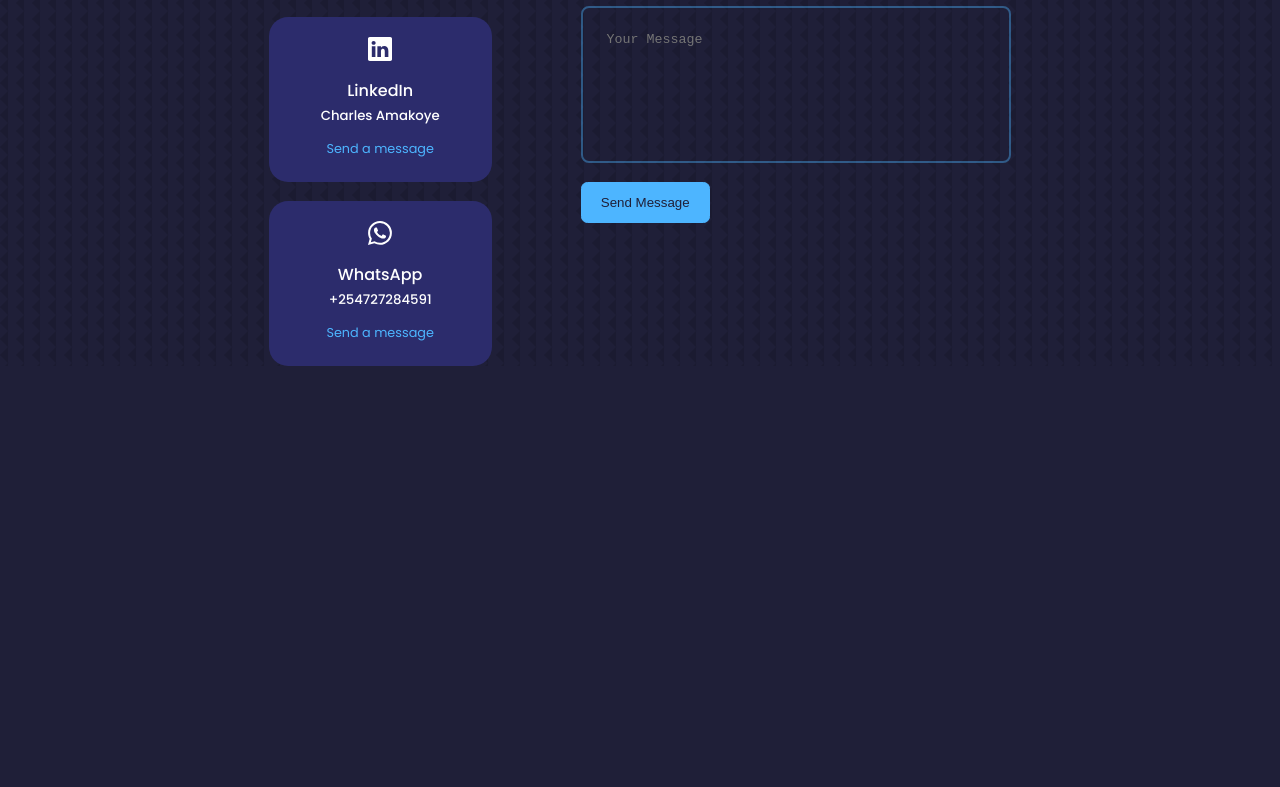
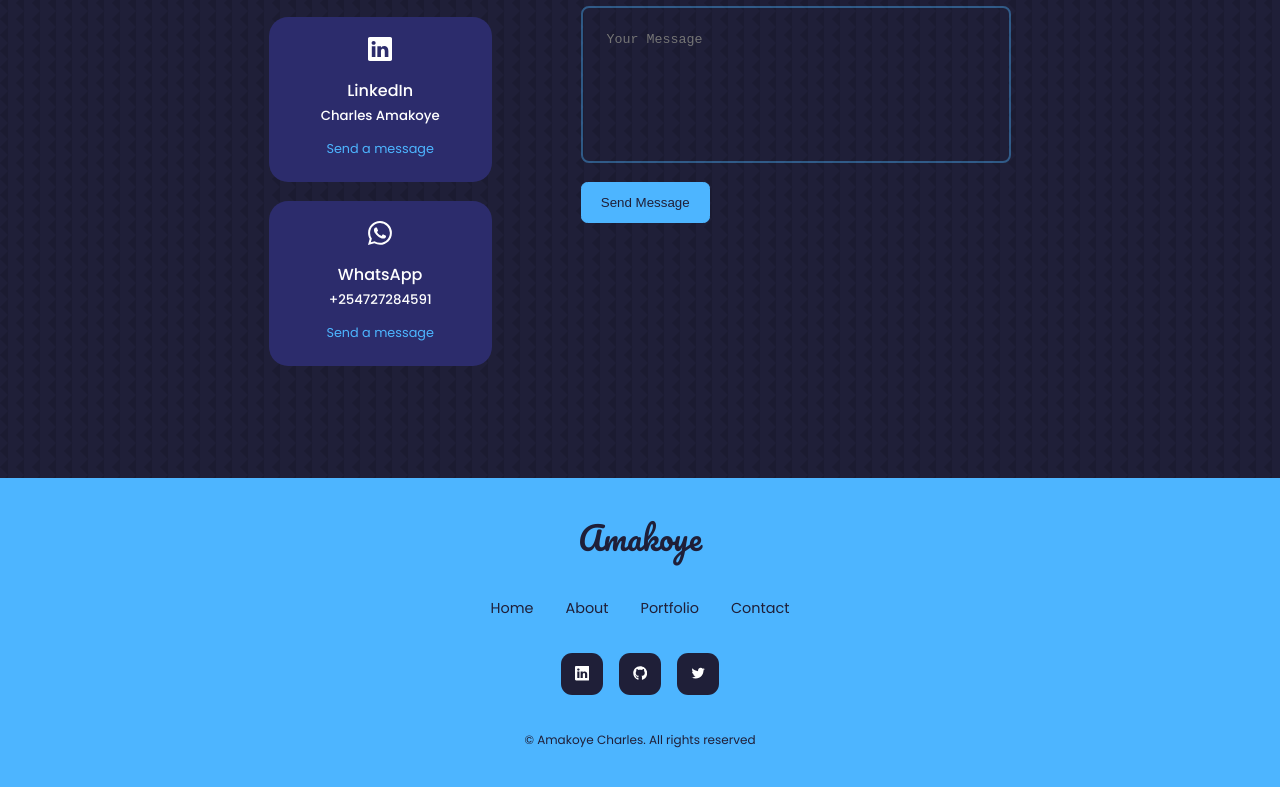
Before and after one commit to Amakoye/charlesamakoye, a React (Create React App) app: page / in a window 1280 px wide. Shown: the part 3109-3896 px from the top of the page. Before the commit the page ends 3475 px from the top, so only its background shows below. Built offline with nearby package versions, Linux system fonts and the light colour scheme.

Commit message:
add footer section

```diff
--- a/src/App.tsx
+++ b/src/App.tsx
@@ -1,5 +1,6 @@
 import About from "./components/about/About";
 import Contact from "./components/contact/Contact";
+import Footer from "./components/footer/Footer";
 import Header from "./components/header/Header";
 import Nav from "./components/nav/Nav";
 import Portfolio from "./components/portfolio/Portfolio";
@@ -12,6 +13,7 @@
       <About />
       <Portfolio />
       <Contact />
+      <Footer />
     </>
   );
 }
--- a/src/components/contact/Contact.jsx
+++ b/src/components/contact/Contact.jsx
@@ -63,9 +63,6 @@
             <BsWhatsapp className="contact__option-icon" />
             <h4>WhatsApp</h4>
             <h5>+254727284591</h5>
-            {
-              // eslint-disable-next-line jsx-a11y/anchor-is-valid
-            }
             <a href="#">Send a message</a>
           </article>
         </div>
--- /dev/null
+++ b/src/components/footer/Footer.jsx
@@ -0,0 +1,56 @@
+/* eslint-disable jsx-a11y/anchor-is-valid */
+import { BsLinkedin } from "react-icons/bs";
+import { FaGithub } from "react-icons/fa";
+import { IoLogoTwitter } from "react-icons/io";
+import "./footer.css";
+
+function Footer() {
+  return (
+    <footer>
+      <a href="#" className="footer__logo">
+        Amakoye
+      </a>
+      <ul className="permalinks">
+        <li>
+          <a href="#">Home</a>
+        </li>
+        <li>
+          <a href="#about">About</a>
+        </li>
+
+        <li>
+          <a href="#portfolio">Portfolio</a>
+        </li>
+        <li>
+          <a href="#contact">Contact</a>
+        </li>
+      </ul>
+
+      <div className="footer__socials">
+        <a
+          href="https://www.linkedin.com/in/charles-amakoye/"
+          target="_blank"
+          rel="noreferrer"
+        >
+          <BsLinkedin />
+        </a>
+        <a href="https://github.com/Amakoye" target="_blank" rel="noreferrer">
+          <FaGithub />
+        </a>
+        <a
+          href="https://twitter.com/charlesamakoye"
+          target="_blank"
+          rel="noreferrer"
+        >
+          <IoLogoTwitter />
+        </a>
+      </div>
+
+      <div className="footer__copyright">
+        <small>&copy; Amakoye Charles. All rights reserved</small>
+      </div>
+    </footer>
+  );
+}
+
+export default Footer;
--- /dev/null
+++ b/src/components/footer/footer.css
@@ -0,0 +1,67 @@
+footer {
+  background: var(--color-primary);
+  padding: 2rem 0;
+  text-align: center;
+  font-size: 0.9rem;
+  margin-top: 7rem;
+}
+
+footer a {
+  color: var(--color-bg);
+}
+
+.footer__logo {
+  font-family: "Pacifico", cursive;
+  font-size: 2rem;
+  font-weight: 500;
+  margin-bottom: 2rem;
+  display: inline-block;
+}
+
+.permalinks {
+  display: flex;
+  flex-wrap: wrap;
+  justify-content: center;
+  gap: 2rem;
+  margin: 0 auto 2rem;
+}
+
+.footer__socials {
+  display: flex;
+  justify-content: center;
+  gap: 1rem;
+  margin-bottom: 2rem;
+}
+
+.footer__socials a {
+  background: var(--color-bg);
+  color: var(--color-white);
+  padding: 0.8rem;
+  border-radius: 0.7rem;
+  display: flex;
+  border: 1px solid transparent;
+  transition: var(--transition);
+}
+
+.footer__socials a:hover {
+  background: transparent;
+  color: var(--color-bg);
+  border-color: var(--color-bg);
+}
+
+.footer__copyright {
+  margin-bottom: 4rem;
+  color: var(--color-bg);
+}
+
+/* MEDIA QUERIES (SMALL DEVICES) */
+@media screen and (max-width: 600px) {
+  .permalinks {
+    flex-direction: column;
+    gap: 1.5rem;
+  }
+
+  .footer__socials {
+    margin-bottom: 2.6rem;
+  }
+}
--- a/src/index.css
+++ b/src/index.css
@@ -1,4 +1,4 @@
-@import url("https://fonts.googleapis.com/css2?family=Poppins:wght@300;400;500;600&display=swap");
+@import url("https://fonts.googleapis.com/css2?family=Pacifico&family=Poppins:wght@300;400;500;600&display=swap");
 
 * {
   margin: 0;
```
